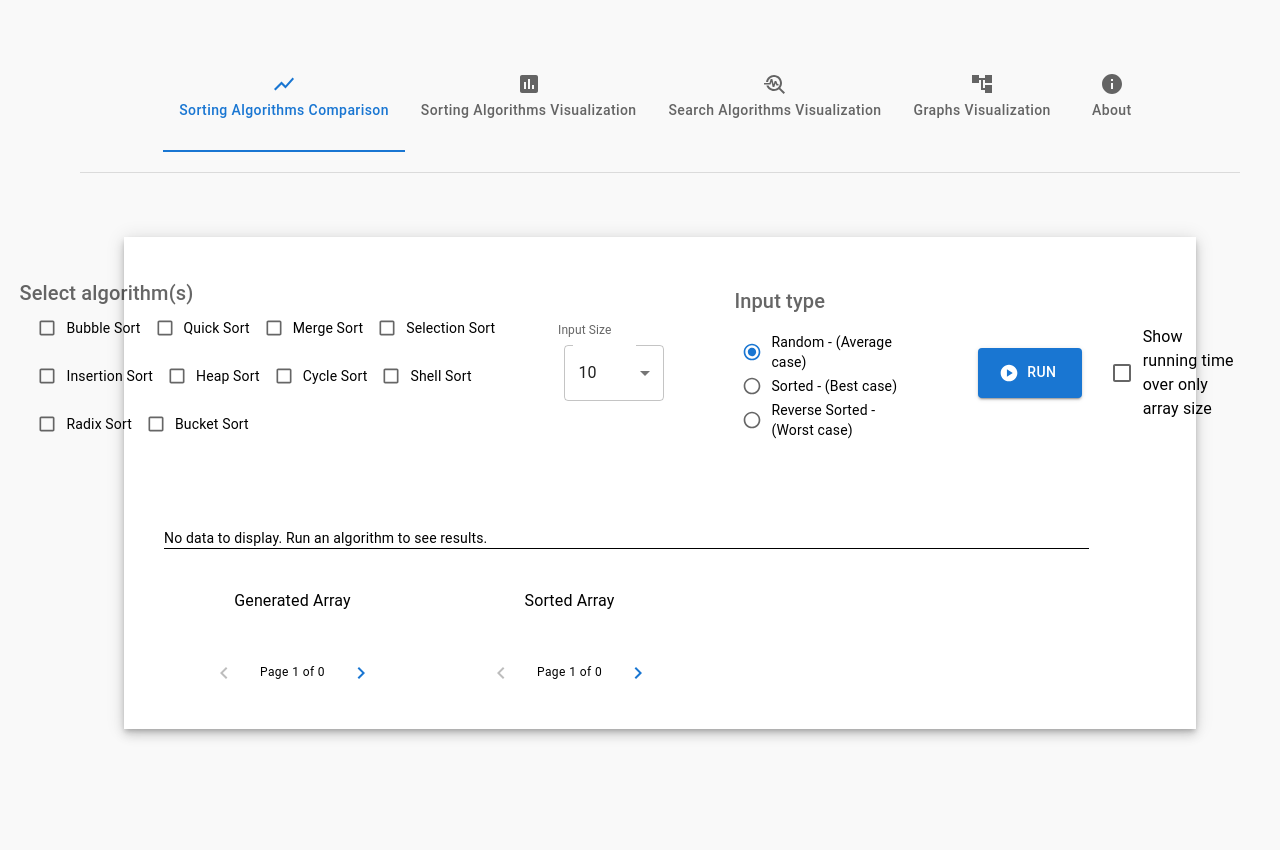
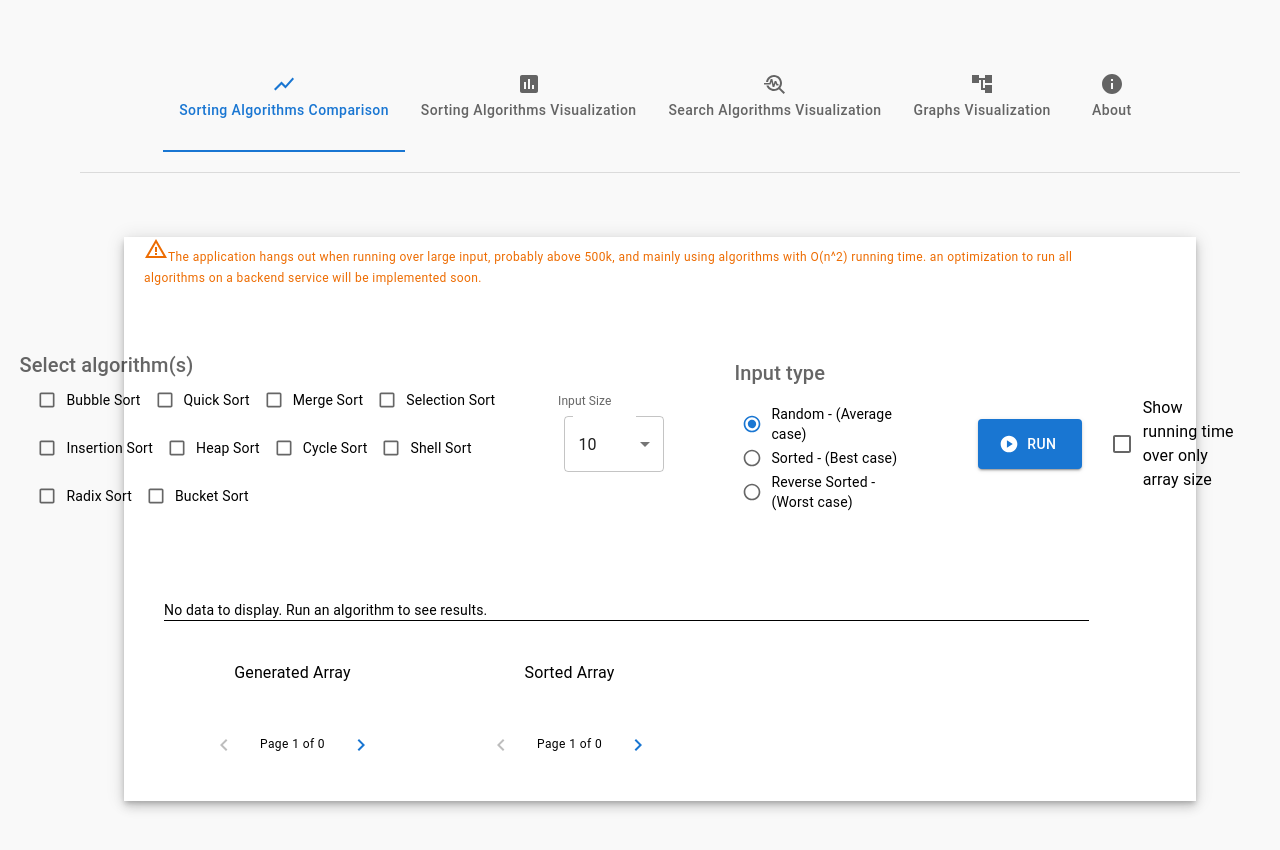
Before and after one commit to Moustafaa91/algorithm-comparator, a React (Create React App) app: page / in a window 1280 px wide. Shown: the top 850 px of the page. Before the commit the page ends 800 px from the top, so only its background shows below. Built offline with nearby package versions, Linux system fonts and the light colour scheme.

Commit message:
Add warning message in sorting comparison page

```diff
--- a/src/pages/SortingAlgorithms.js
+++ b/src/pages/SortingAlgorithms.js
@@ -15,7 +15,8 @@ import Box from "@mui/material/Box";
 import Button from "@mui/material/Button";
 import Checkbox from "@mui/material/Checkbox";
 import FormControlLabel from "@mui/material/FormControlLabel";
-import { PlayCircle } from "@mui/icons-material";
+import Typography from "@mui/material/Typography";
+import { PlayCircle, WarningAmber } from "@mui/icons-material";
 import Snackbar from "@mui/material/Snackbar";
 
 function SortingAlgorithms() {
@@ -117,6 +118,11 @@ function SortingAlgorithms() {
 
   return (
     <Box sx={{ width: "90%" }}>
+      <Typography color="warning" variant="caption">
+        <WarningAmber />
+        The application hangs out when running over large input, probably above 500k, and mainly using algorithms with O(n^2) running time.
+        an optimization to run all algorithms on a backend service will be implemented soon.
+      </Typography>
       <Box sx={{ display: 'flex', flexDirection: 'column', gap: '10px', alignItems: 'center' }}>
         <div
           style={{
@@ -161,6 +167,7 @@ function SortingAlgorithms() {
         </div>
       </Box>
 
+
       {loading ? (
         <ClipLoader size={50} color="#8884d8" />
       ) : (
```
